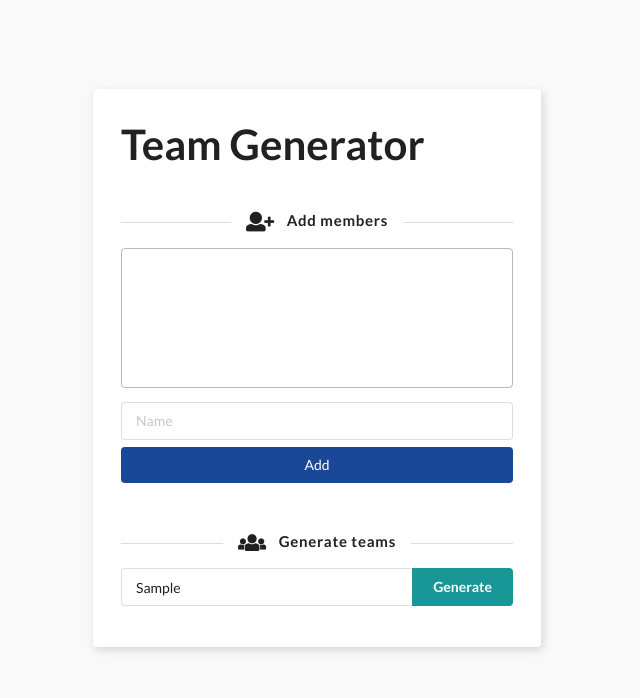
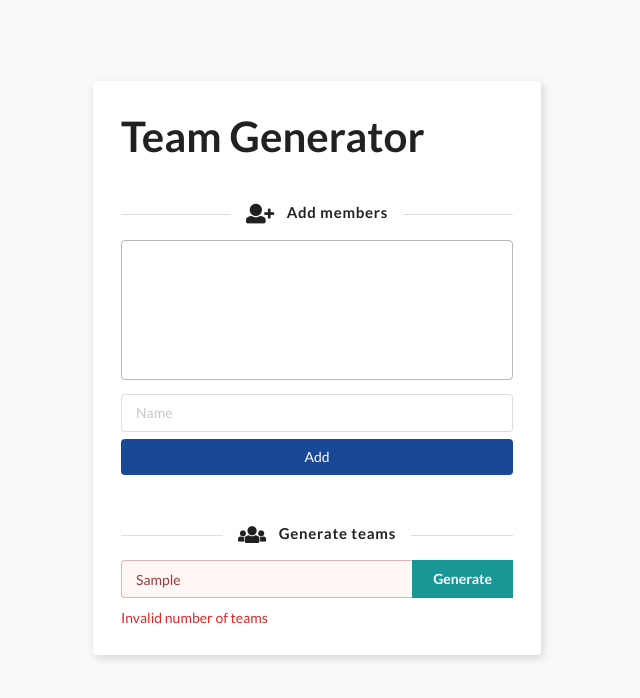
Before and after one commit to catherinekorres/team-generator, an Angular app: page / in a window 1280 px wide. Both pictures are taken after typing "Sample" into the empty fields and a click on the button "Generate". Shown: the top 698 px of the page, without its empty margins (323-963 px from the left). Built offline with nearby package versions, Linux system fonts and the light colour scheme.

Commit message:
add generate teams logic

```diff
--- a/src/app/app.component.html
+++ b/src/app/app.component.html
@@ -10,17 +10,17 @@
       <li *ngFor="let member of members">{{ member }}</li>
     </ul>
 
-    <div class="add-members-container ui input" [ngClass]="{error: errorMessage}">
+    <div class="add-members-container ui input" [ngClass]="{error: errorNoMemberName}">
       <input
         #addMemberInput
         type="text"
         placeholder="Name"
-        (input)="onInput(addMemberInput.value)"
+        (input)="onMemberInput(addMemberInput.value)"
         [value]="newMemberName"
       />
       <button class="ui button" (click)="addMember()">Add</button>
       <div class="error-msg">
-        <p *ngIf="errorMessage">{{ errorMessage }}</p>
+        <p *ngIf="errorNoMemberName">{{ errorNoMemberName }}</p>
       </div>
     </div>
 
@@ -29,9 +29,18 @@
       Generate teams
     </h4>
 
-    <div class="teams-generator-container ui action input">
-      <input type="text" placeholder="# of teams" />
-      <button class="ui button">Generate</button>
+    <div class="teams-generator-container ui action input" [ngClass]="{error: errorInvalidNumberOfTeams}">
+      <input
+        #numberOfTeamsInput
+        type="text"
+        placeholder="# of teams"
+        (input)="onNumberOfTeamsInput(numberOfTeamsInput.value)"
+        [value]="numberOfTeams"
+      />
+      <button class="ui button" (click)="generateTeams()">Generate</button>
+      <div class="error-msg">
+        <p *ngIf="errorInvalidNumberOfTeams">{{ errorInvalidNumberOfTeams }}</p>
+      </div>
     </div>
   </div>
 </div>
--- a/src/app/app.component.ts
+++ b/src/app/app.component.ts
@@ -10,21 +10,68 @@ export class AppComponent {
 
   newMemberName = '';
   members: string[] = [];
+  errorNoMemberName = '';
 
-  errorMessage = '';
+  numberOfTeams: number | '' = '';
+  teams: string[][] = [];
+  errorInvalidNumberOfTeams = '';
 
-  onInput(member: string) {
+  onMemberInput(member: string) {
     this.newMemberName = member;
+  }
+
+  onNumberOfTeamsInput(value: string) {
+    const number = Number(value);
+    if(isNaN(number)) {
+      this.errorInvalidNumberOfTeams = "This input accepts only numeric values";
+      return;
+    }
+
+    this.numberOfTeams = number;
   }
 
   addMember() {
     if(!this.newMemberName) {
-      this.errorMessage = "A name is required to add a member";
+      this.errorNoMemberName = "A name is required to add a member";
       return;
     }
 
-    this.errorMessage = '';
+    this.errorNoMemberName = '';
     this.members.push(this.newMemberName);
     this.newMemberName = '';
   }
+
+  generateTeams() {
+    if(!this.numberOfTeams || this.numberOfTeams <= 0) {
+      this.errorInvalidNumberOfTeams = "Invalid number of teams";
+      return;
+    }
+
+    if(this.members.length < this.numberOfTeams) {
+      this.errorInvalidNumberOfTeams = "Not enough members for the specified number of teams";
+      return;
+    }
+
+    this.errorInvalidNumberOfTeams = '';
+    this.teams = [];
+    const allMembers = [...this.members];
+
+    while(allMembers.length) {
+      for(let i=0; i < this.numberOfTeams; i++) {
+        const randomIndex = Math.floor(Math.random() * allMembers.length);
+        const member = allMembers.splice(randomIndex, 1)[0];
+
+        if(!member) break;
+
+        if(this.teams[i]) {
+          this.teams[i].push(member);
+        } else {
+          this.teams[i] = [member];
+        }
+      }
+    }
+
+    this.members = [];
+    this.numberOfTeams = '';
+  }
 }
```
